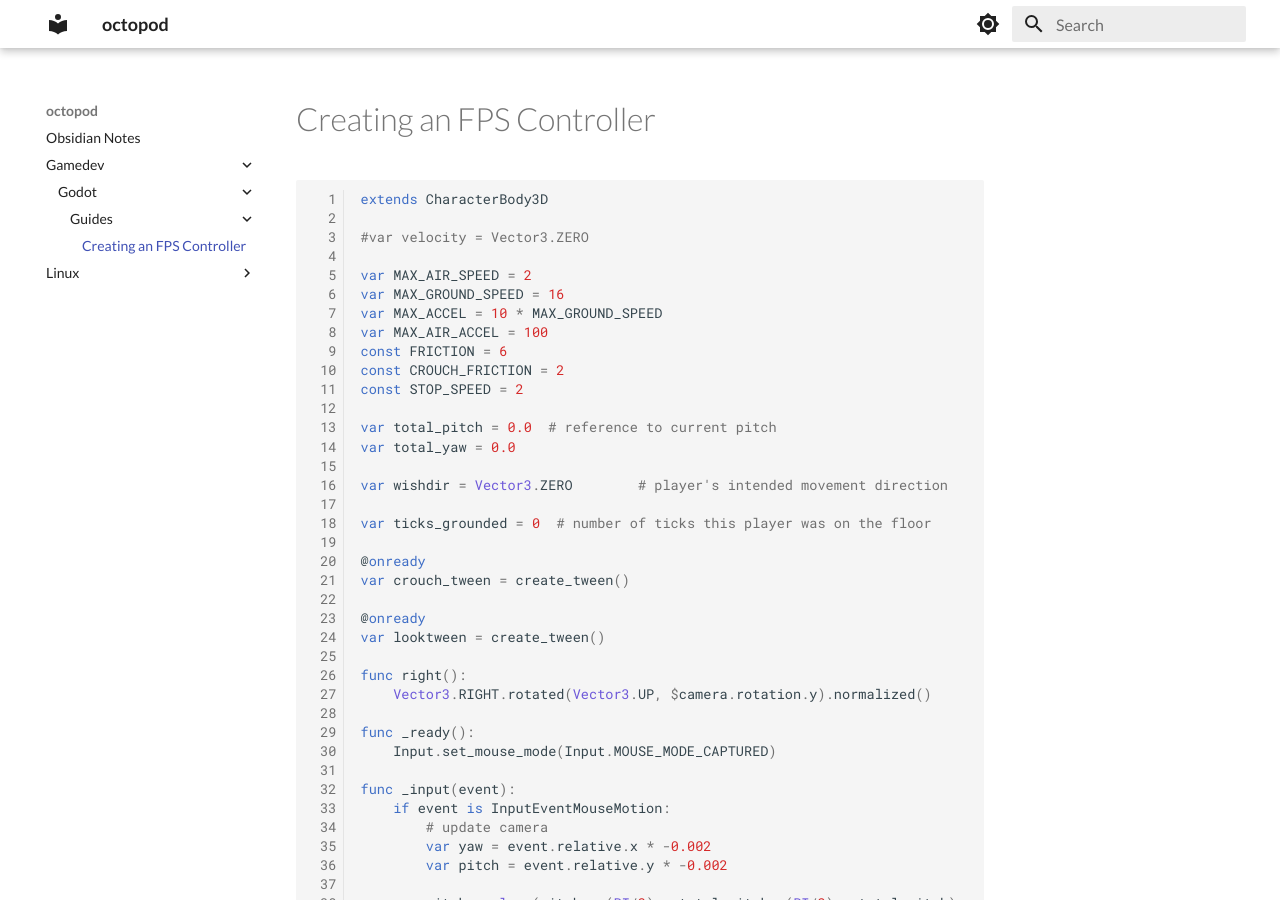
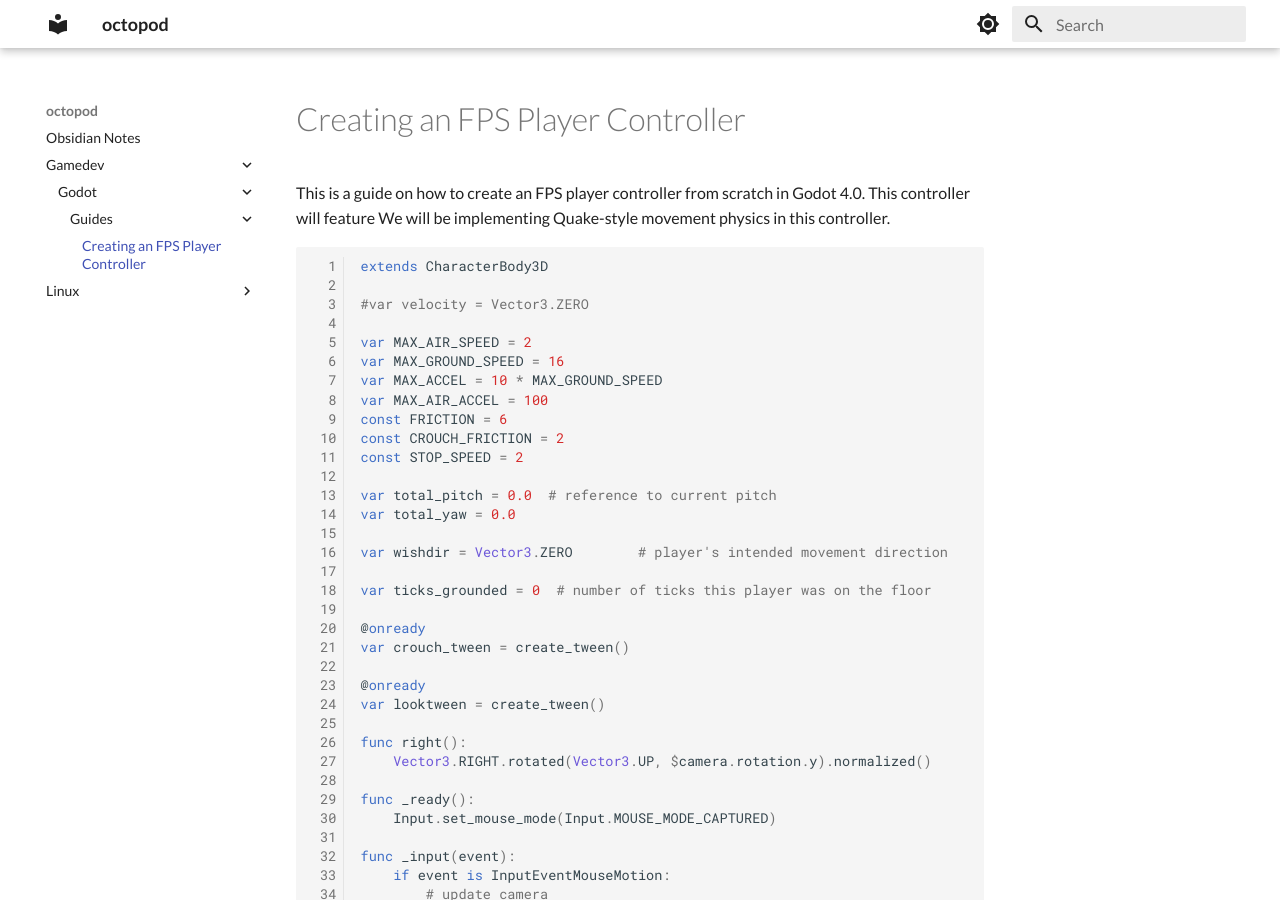
Before and after one commit to bakana808/mkdocs, an MkDocs documentation site: the page built from docs/gamedev/godot/guides/Creating an FPS Controller.md, in a window 1280 px wide and 900 px high. Built offline with MkDocs 1.6.1 and Material for MkDocs 9.7.7, drawn with Linux system fonts in a browser that asks for light colours.

Commit message:
vault backup: 2023-04-09 02:48:26

````diff
--- a/docs/gamedev/godot/guides/Creating an FPS Controller.md
+++ b/docs/gamedev/godot/guides/Creating an FPS Controller.md
@@ -1,3 +1,8 @@
+# Creating an FPS Player Controller
+
+This is a guide on how to create an FPS player controller from scratch in Godot 4.0. This controller will feature We will be implementing Quake-style movement physics in this controller.
+
+
 ``` gdscript linenums="1"
 extends CharacterBody3D
 
````
